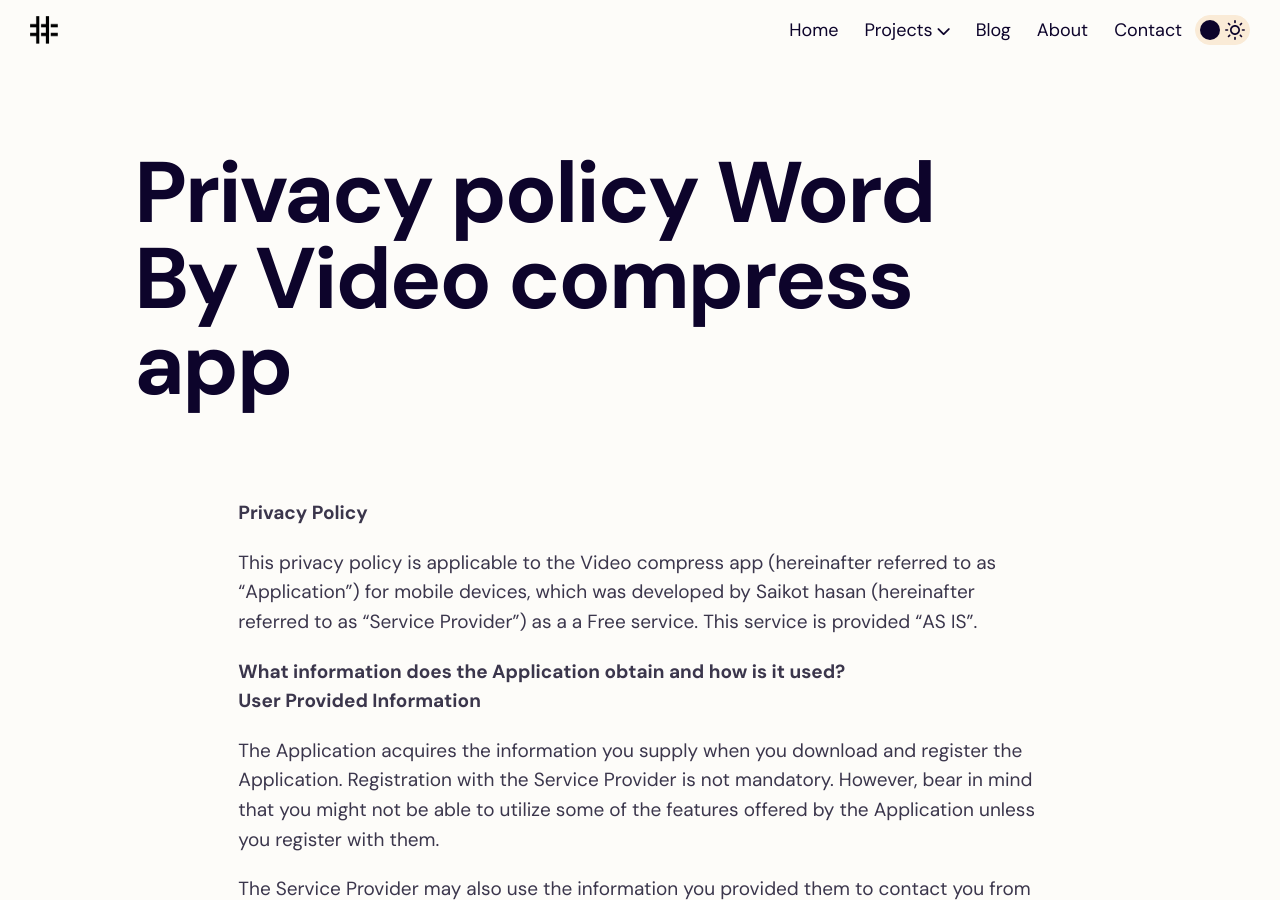
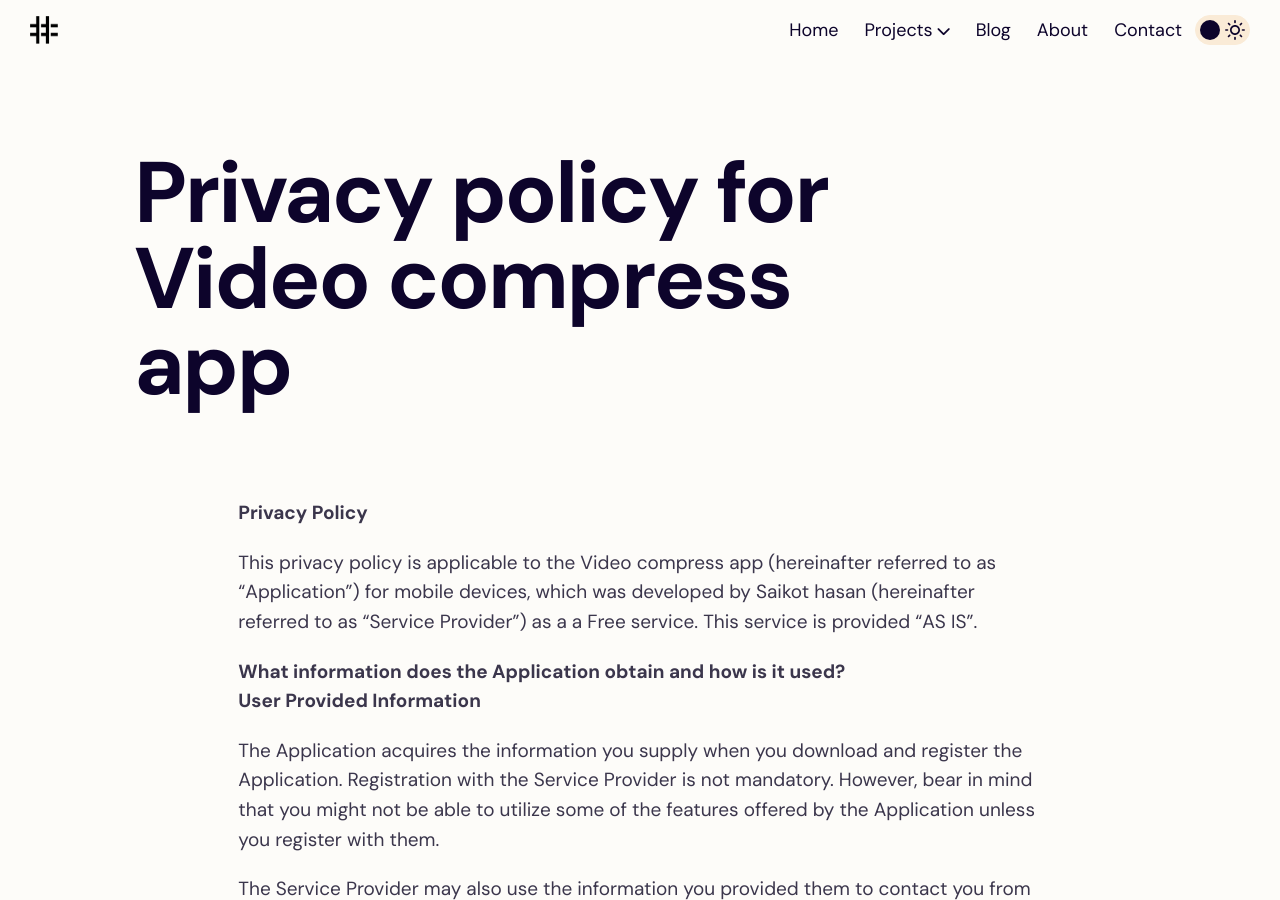
Before and after one commit to mosaphir/mosaphir.github.io, a Jekyll site: the page built from pages/videocompose.md, in a window 1280 px wide and 900 px high. Built offline with Jekyll 4.4.1, drawn with Linux system fonts in a browser that asks for light colours.

Commit message:
Update videocompose.md

```diff
--- a/pages/videocompose.md
+++ b/pages/videocompose.md
@@ -1,5 +1,5 @@
 ---
-title: "Privacy policy Word By Video compress app"
+title: "Privacy policy for Video compress app"
 date: 2024-03-20
 layout: basic
 permalink: "/privacy/videocom"
```
